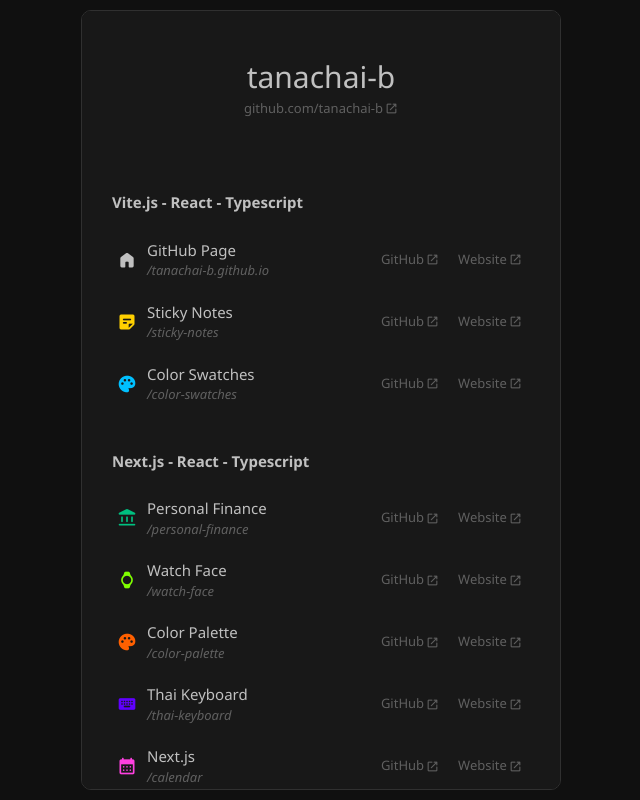
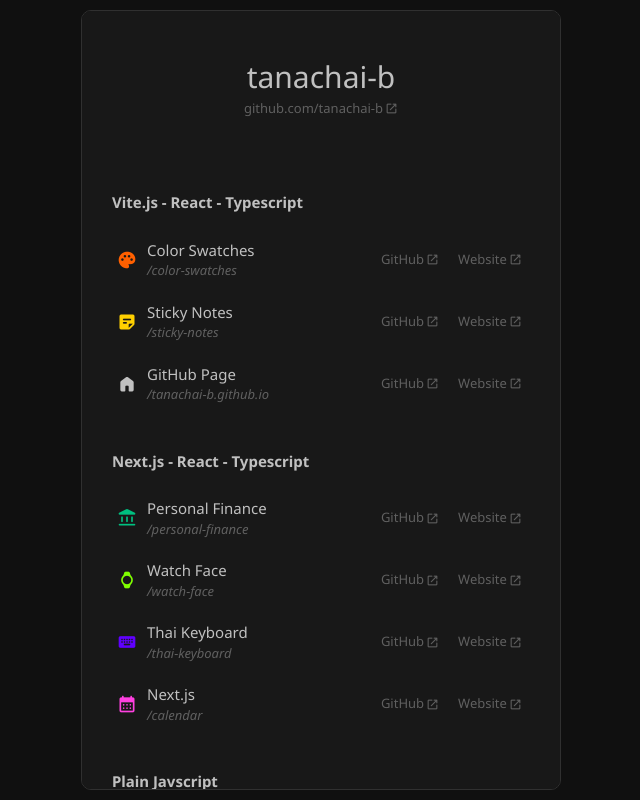
Before and after one commit to tanachai-b/tanachai-b.github.io, a React (Vite) app: page / in a window 1280 px wide. Shown: the whole page, without its empty margins (319-959 px from the left). Built offline with nearby package versions, Linux system fonts and the light colour scheme.

Commit message:
patch: update github directories

```diff
--- a/src/App.tsx
+++ b/src/App.tsx
@@ -10,9 +10,9 @@
       >
         <DataHeader title="Vite.js - React - Typescript" />
 
+        <DataRow icon="palette" color="#ff6000" title="Color Swatches" path="color-swatches" />
+        <DataRow icon="sticky_note_2" color="#ffd000" title="Sticky Notes" path="sticky-notes" />
         <DataRow icon="home" color="#c0c0c0" title="GitHub Page" path="tanachai-b.github.io" />
-        <DataRow icon="sticky_note_2" color="#ffd000" title="Sticky Notes" path="sticky-notes" />
-        <DataRow icon="palette" color="#00c0ff" title="Color Swatches" path="color-swatches" />
 
         <DataHeader title="Next.js - React - Typescript" />
 
@@ -23,7 +23,6 @@
           path="personal-finance"
         />
         <DataRow icon="watch" color="#80ff00" title="Watch Face" path="watch-face" />
-        <DataRow icon="palette" color="#ff6000" title="Color Palette" path="color-palette" />
         <DataRow icon="keyboard" color="#6000ff" title="Thai Keyboard" path="thai-keyboard" />
         <DataRow icon="calendar_month" color="#ff40e0" title="Next.js" path="calendar" />
 
```
